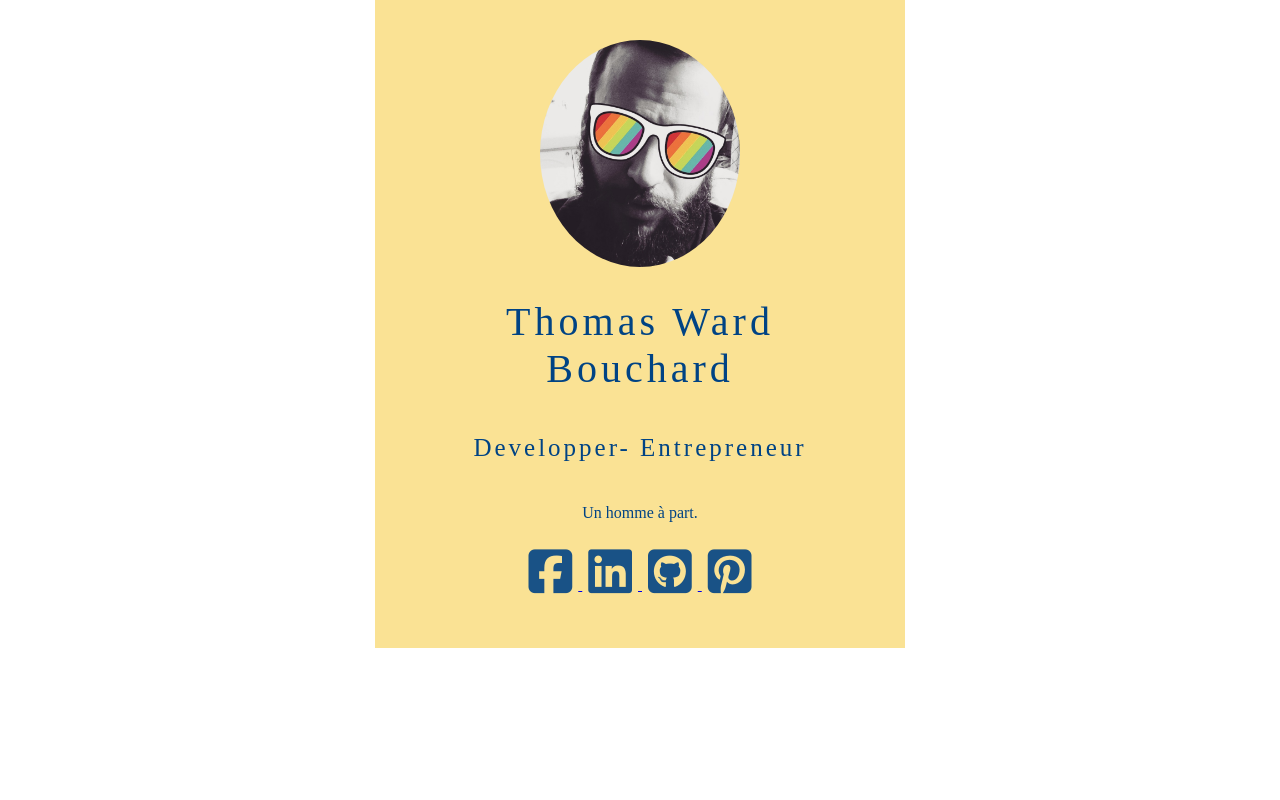
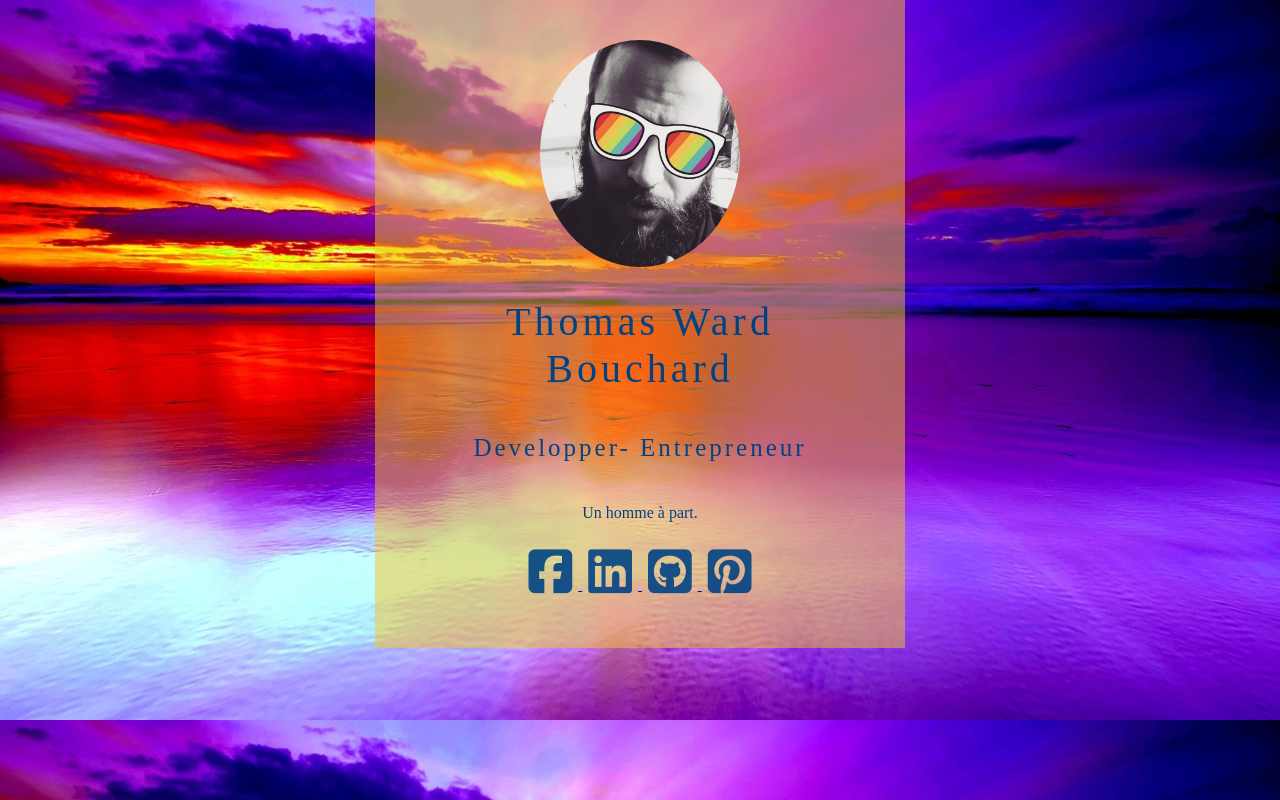
Before and after one commit to Thomatang/VCard, a plain HTML site: page index.html in a window 1280 px wide. Drawn offline with Linux system fonts and the light colour scheme; a web font is replaced by a local one.

Commit message:
Update style.css

```diff
--- a/style.css
+++ b/style.css
@@ -11,7 +11,7 @@
    body {
      margin: 0;
      padding:0;
-     background: url("mesmerizing-sunsets-9.jpg");
+     background: url("/images/mesmerizing-sunsets-9.jpg");
      background-size: cover;
    }
 
```
